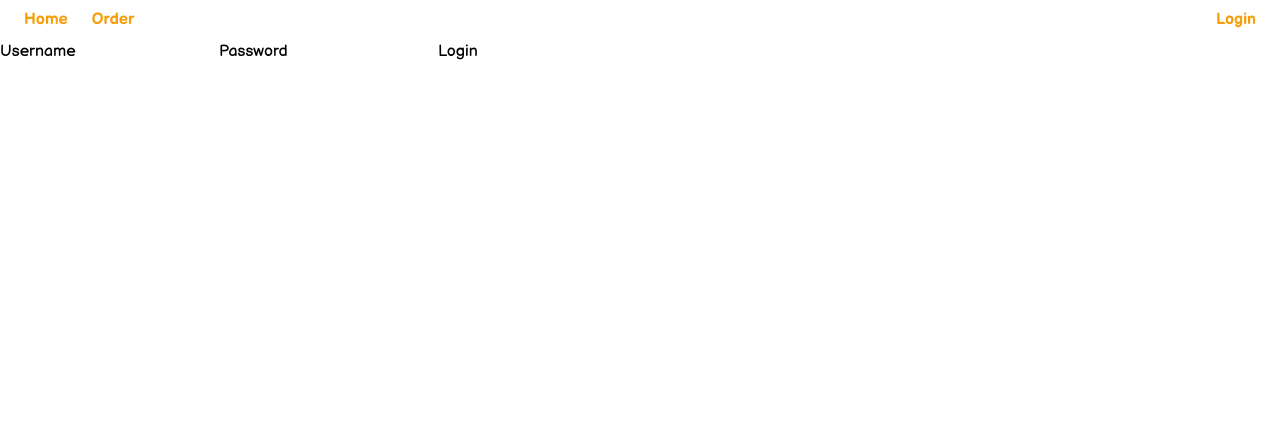
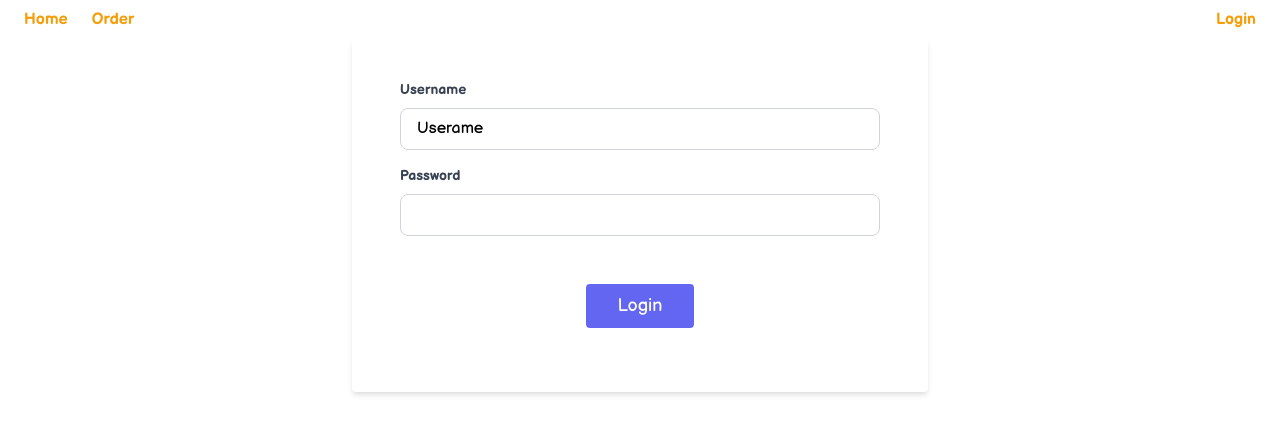
Before and after one commit to wirahadi007/GP2-FOODHUNT, a React (Create React App) app: page /login in a window 1280 px wide. Shown: the top 434 px of the page. Built offline with nearby package versions, Linux system fonts and the light colour scheme; no server answers.

Commit message:
done login jwt token

```diff
--- a/src/App.js
+++ b/src/App.js
@@ -1,6 +1,6 @@
 // import './App.css';
 import axios from 'axios';
-import React from 'react';
+// import React from 'react';
 
 import {getApi} from './redux/action'
 import {useDispatch, useSelector} from 'react-redux'
@@ -11,11 +11,20 @@ import MainPage from './pages/MainPages/MainPage';
 import OrderPage from './pages/OrderPages/OrderPage';
 import Login from './pages/Login/Login'
 
-import {BrowserRouter as Router, Switch, Route} from 'react-router-dom';
+import {BrowserRouter as Router, Switch, Route, BrowserRouter} from 'react-router-dom';
 import PrivateRoute from './routes/PrivateRoute';
 import Navbar from './components/Navbar/NavBar'
 
+import React, {useState, useEffect} from 'react';
+// import { getToken, removeUserSession, setUserSession } from './Utils/Common';
+// import axios from 'axios';
+// import PrivateRoute from './Utils/PrivateRoute';
+// import { BrowserRouter, Switch } from 'react-router-dom';
+import { getToken, removeUserSession, setUserSession } from './routes/Common';
+
+
 function App() {
+
   const state = useSelector(state => state.data);
   const dispatch = useDispatch();
   // Memasukkan barang ke state
@@ -27,7 +36,32 @@ function App() {
     });
   }, [])
 
+  //login with JWT
+  const [authLoading, setAuthLoading] = useState(true);
+
+  useEffect(() => {
+    const token = getToken();
+    if(!token){
+      return;
+    }
+
+    // axios.get(`http://secure-auth-api.herokuapp.com/verifyToken?token=${token}`).then(response => {
+      axios.get(`http://localhost:4000/verifyToken?token=${token}`).then(response => {
+      setUserSession(response.data.token, response.data.user);
+      setAuthLoading(false);
+    }).catch(error => {
+      removeUserSession();
+      setAuthLoading(false);
+    });
+  }, []);
+
+  if (authLoading && getToken()) {
+    return <div className="content">Checking Authentication</div>
+  }
+
   return (
+    <BrowserRouter>
+
     <div className="App">
       <Router>
         <Navbar />
@@ -39,6 +73,8 @@ function App() {
         </Switch>
       </Router>
     </div>
+
+    </BrowserRouter>
   );
 }
 
--- a/src/pages/Admin Pages/AdminPage.jsx
+++ b/src/pages/Admin Pages/AdminPage.jsx
@@ -2,6 +2,7 @@ import axios from 'axios';
 import React from 'react'
 import AdminCard from '../../components/Admin Card/AdminCard'
 import {useDispatch} from 'react-redux'
+import { getUser, removeUserSession } from '../../routes/Common';
 
 const AdminPage = props => {
     const dispatch = useDispatch();
@@ -11,10 +12,25 @@ const AdminPage = props => {
         axios.get('https://6131f19fab7b1e001799b262.mockapi.io/orders').then(res => getOrder(res.data));
     }, [])
 
+    //new
+    const user = getUser();
+
+    //hancle logout
+    const handleLogout = () =>{
+        removeUserSession();
+        props.history.push('/')
+    }
+
     return (
-        <div className="px-8 my-6">
-            <h1 className="text-2xl font-bold">Order Admin</h1>
-            {order.map(el => <AdminCard {...el} />)}
+        <div>
+            <div className="px-8 my-6">
+                <h1 className="text-2xl font-bold">Order Admin</h1>
+                {order.map(el => <AdminCard {...el} />)}
+            </div>
+
+            <input type="button" className="inline-block align-middle" onClick={handleLogout} value="Logout" className="flex mx-auto text-white bg-indigo-500 border-0 py-2 px-8 focus:outline-none hover:bg-indigo-600 rounded text-lg" />
+            <br />
+            <br />
         </div>
     )
 }
--- a/src/pages/Login/Login.jsx
+++ b/src/pages/Login/Login.jsx
@@ -1,46 +1,136 @@
-import React from 'react'
+import React, {useState} from 'react'
 import {useDispatch} from 'react-redux';
 import {useHistory} from 'react-router-dom'
+import axios from 'axios';
+import { setUserSession } from '../../routes/Common';
 
-const Login = () => {
-    const history = useHistory();
-    const dispatch = useDispatch()
-    const [credential, setCredential] = React.useState({});
 
-    const loginHandler = e => {
-        const {value, name} = e.target;
-        setCredential({
-            ...credential,
-            [name] : value
-        });
+// const Login = () => {
+//     const history = useHistory();
+//     const dispatch = useDispatch()
+//     const [credential, setCredential] = React.useState({});
+
+//     const loginHandler = e => {
+//         const {value, name} = e.target;
+//         setCredential({
+//             ...credential,
+//             [name] : value
+//         });
+//     }
+
+//     const submitHandler = e => {
+//         e.preventDefault();
+
+//         if (
+//             credential.username === 'admin' &&
+//             credential.password === 'admin123'
+//         ) {
+//             dispatch({type: 'LOGIN'});
+//             localStorage.setItem('authenticated', true);
+//         } else {
+//             alert('Login gagal');
+//         }
+
+//         if (localStorage.getItem('authenticated')) {
+//             // history.push('/admin');
+//             window.location.href = '/admin'
+//         }
+//     }
+
+//     return (
+//         <form onSubmit={submitHandler}>
+//             <input onChange={loginHandler} name="username" type="text" placeholder="Username"/>
+//             <input onChange={loginHandler} name="password" type="password" placeholder="Password"/>
+//             <button type="submit">Login</button>
+//         </form>
+//     )
+// }
+
+
+function Login(props) {
+    const [loading, setLoading] = useState(false);
+    const username = useFormInput('');
+    const password = useFormInput('');
+    const [error, setError] = useState(null);
+
+    // handle button click of login form
+    const handleLogin = () => {
+      setError(null);
+      setLoading(true);
+    //   axios.post('http://secure-auth-api.herokuapp.com/users/signin', { username: username.value, password: password.value }).then(response => {
+        axios.post('http://localhost:4000/users/signin', { username: username.value, password: password.value }).then(response => {
+        setLoading(false);
+        setUserSession(response.data.token, response.data.user);
+        props.history.push('/admin');
+      }).catch(error => {
+        setLoading(false);
+        if (error.response.status === 401) setError(error.response.data.message);
+        else setError("Something went wrong. Please try again later.");
+      });
     }
 
-    const submitHandler = e => {
-        e.preventDefault();
-
-        if (
-            credential.username === 'admin' &&
-            credential.password === 'admin123'
-        ) {
-            dispatch({type: 'LOGIN'});
-            localStorage.setItem('authenticated', true);
-        } else {
-            alert('Login gagal');
-        }
-
-        if (localStorage.getItem('authenticated')) {
-            // history.push('/admin');
-            window.location.href = '/admin'
-        }
-    }
 
     return (
-        <form onSubmit={submitHandler}>
-            <input onChange={loginHandler} name="username" type="text" placeholder="Username"/>
-            <input onChange={loginHandler} name="password" type="password" placeholder="Password"/>
-            <button type="submit">Login</button>
+        <div>
+
+        <form className="bg-white shadow-md rounded px-8 pt-6 pb-8 mb-4 max-w-md mx-auto sm:max-w-xl">
+          <div className="m-4">
+            <label
+              className="block text-gray-700 text-sm font-bold mb-2"
+              htmlFor="username"
+            >
+              Username
+            </label>
+            <input
+              className="bg-white focus:outline-none focus:shadow-outline border border-gray-300 rounded-lg py-2 px-4 block w-full appearance-none leading-normal"
+              type="email" {...username} placeholder="Userame"
+            />
+          </div>
+          <div className="m-4">
+            <label
+              className="block text-gray-700 text-sm font-bold mb-2"
+              htmlFor="password"
+            >
+              Password
+            </label>
+            <input
+              className="bg-white focus:outline-none focus:shadow-outline border border-gray-300 rounded-lg py-2 px-4 block w-full appearance-none leading-normal"
+              id="password" {...password}
+              type="password"
+            />
+          </div>
+          <div className="p-2 w-full">
+            {error && <><small style={{ color: 'red' }}>{error}</small><br /></>}<br />
+            <input type="button" value={loading ? 'Loading...' : 'Login'} onClick={handleLogin} disabled={loading} className="flex mx-auto text-white bg-indigo-500 border-0 py-2 px-8 focus:outline-none hover:bg-indigo-600 rounded text-lg" /><br />
+
+          </div>
         </form>
-    )
-}
+
+        {/* Login<br /><br />
+        <div>
+          Username<br />
+          <input type="text" {...username} autoComplete="new-password" />
+        </div>
+        <div style={{ marginTop: 10 }}>
+          Password<br />
+          <input type="password" {...password} autoComplete="new-password" />
+        </div>
+        {error && <><small style={{ color: 'red' }}>{error}</small><br /></>}<br />
+        <input type="button" value={loading ? 'Loading...' : 'Login'} onClick={handleLogin} disabled={loading} /><br /> */}
+      </div>
+    );
+  }
+
+  const useFormInput = initialValue => {
+    const [value, setValue] = useState(initialValue);
+
+    const handleChange = e => {
+      setValue(e.target.value);
+    }
+    return {
+      value,
+      onChange: handleChange
+    }
+  }
 
 export default Login;
--- /dev/null
+++ b/src/routes/Common.js
@@ -0,0 +1,22 @@
+export const getUser = () => {
+    const userStr = sessionStorage.getItem('user');
+    if (userStr) return JSON.parse(userStr);
+    else return null;
+  }
+
+
+  export const getToken = () => {
+    return sessionStorage.getItem('token') || null;
+  }
+
+
+  export const removeUserSession = () => {
+    sessionStorage.removeItem('token');
+    sessionStorage.removeItem('user');
+  }
+
+
+  export const setUserSession = (token, user) => {
+    sessionStorage.setItem('token', token);
+    sessionStorage.setItem('user', JSON.stringify(user));
+  }
--- a/src/routes/PrivateRoute.jsx
+++ b/src/routes/PrivateRoute.jsx
@@ -1,12 +1,25 @@
 import React from 'react';
 import {useSelector} from 'react-redux'
 import {Route, Redirect} from 'react-router-dom'
+import { getToken } from './Common';
 
-const PrivateRoute = props => {
-    const auth = localStorage.getItem('authenticated')
+// const PrivateRoute = props => {
+//     const auth = localStorage.getItem('authenticated')
+//     return (
+//       <Route
+//         {...rest}
+//         render={(props) => getToken() ? <Component {...props} /> : <Redirect to={{ pathname: '/login', state: { from: props.location } }} />}
+//       />
+//     )
+//   }
+
+
+function PrivateRoute({ component: Component, ...rest }) {
     return (
-        auth ? <Route {...props} /> : <Redirect to='/' />
+      <Route
+        {...rest}
+        render={(props) => getToken() ? <Component {...props} /> : <Redirect to={{ pathname: '/login', state: { from: props.location } }} />}
+      />
     )
-}
-
+  }
 export default PrivateRoute;
```
Also changed, not shown: 1 other file (tests, documents, lock files or other folders).
